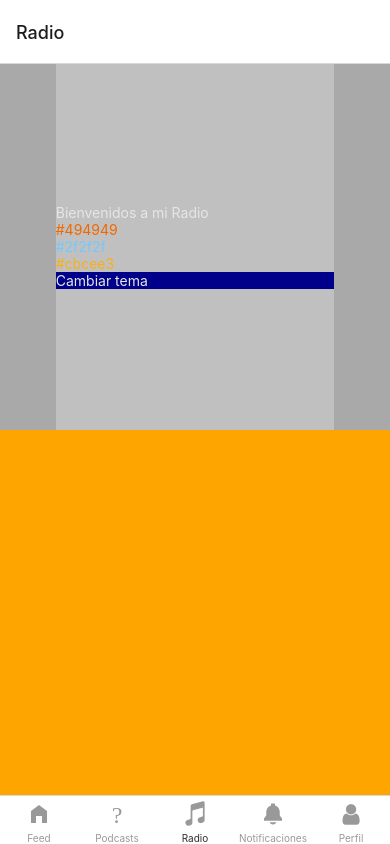
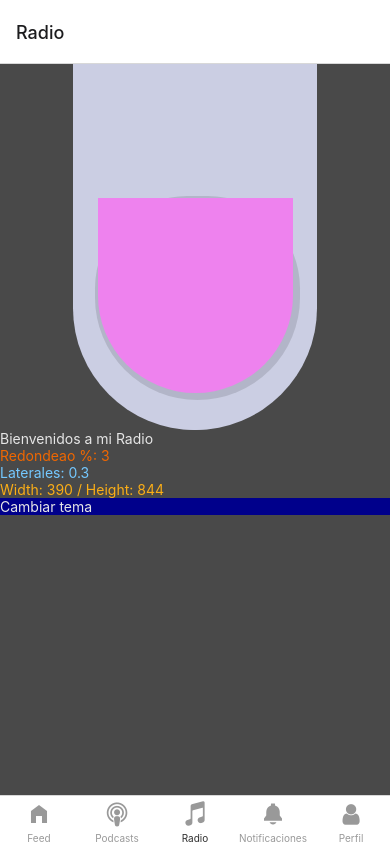
Before and after one commit to ceojosegarcia/vidalApp, a React Native app: screen /Radio in a window 390 px wide. Built offline with nearby package versions, Linux system fonts and the light colour scheme.

Commit message:
Primer layout disco

```diff
--- a/App.js
+++ b/App.js
@@ -1,4 +1,3 @@
-import { StyleSheet, Text, View } from 'react-native';
 import "react-native-gesture-handler";
 import Navigation from './pages/Navigation';
 
@@ -7,12 +6,3 @@ export default function App() {
       <Navigation />
   );
 }
-
-const styles = StyleSheet.create({
-  container: {
-    flex: 1,
-    backgroundColor: '#fff',
-    alignItems: 'center',
-    justifyContent: 'center',
-  },
-});
--- a/pages/Navigation.js
+++ b/pages/Navigation.js
@@ -22,7 +22,7 @@ const Navigation = () => {
                       if (route.name === 'Feed') {
                         return ( <MaterialIcons name="home-filled" size={24} color="#999999" /> );
                       } else if (route.name === 'Podcasts') {
-                        return ( <MaterialIcons name="podcasts" size={24} color="#999999" /> );
+                        return ( <FontAwesome name="podcast" size={24} color="#999999" /> );
                       } else if (route.name === 'Radio') {
                         return ( <Ionicons name="musical-notes" size={28} color="#999999" /> );
                       } else if (route.name === 'Notificaciones') {
--- a/pages/Radio.js
+++ b/pages/Radio.js
@@ -1,63 +1,79 @@
-import React from 'react';
+import React, {useEffect} from 'react';
 import useTheme from './components/hooks/useTheme';
-import { MyText, MyContainer, MyButton } from './components/StyledComponents';
+import { MyText, MyContainer, MyButton, Lateral, FondoDisco1, FondoDisco2, ContainerRow} from './components/StyledComponents';
 import styled from 'styled-components/native';
+import { useWindowDimensions } from 'react-native';
 
 
 const Mitad = styled.View`
-    background-color: orange;
     flex: 1;
 `;
-const Mitad2 = styled.View`
-    background-color: orange;
+const ViewDisco = styled.View`
+    background-color: transparent;
     flex: 1;
+    flex-direction: column;
+    position: relative;
+    align-items: center;
 `;
-const ContainerRow = styled.View`
-    background-color: violet;
-    flex: 1;
-    flex-direction: row;
+const Disco = styled.View`
+    background: violet;
+    position: absolute;
+    width: 80%;
+    aspect-ratio: 1;
+    bottom: 10%;
+    border-bottom-left-radius: 50%;
+    border-bottom-right-radius: 50%;
+    z-index: 20;
 `;
-const ViewDisco = styled.View`
-    background-color: silver;
-    flex: 1;
-    justify-content:center;
-`;
-const Lateral = styled.View`
-    background-color: darkgray;
-    flex: 0.2;
-    justify-content:center;
+const SombraDisco = styled.View`
+    background: rgba(0,0,0, 0.12);
+    position: absolute;
+    width: 84%;
+    aspect-ratio: 1;
+    bottom: 8%;
+    left:9%;
+    border-top-left-radius: 45%;
+    border-top-right-radius: 45%;
+    border-bottom-left-radius: 50%;
+    border-bottom-right-radius: 50%;
+    z-index: 10;
 `;
 
 const Radio = () => {
     const { theme, toggleTheme } = useTheme();
+    const { width, height } = useWindowDimensions();
+
+    const margen = Math.ceil(width * 10 / height / 2 ) / 10;
 
     const handlePress = () => {
         toggleTheme();
     };
-
 
     return (
         <MyContainer theme={theme}>
             {theme && (
                 <>
                 <Mitad>
-                    <ContainerRow>
-                    <Lateral></Lateral>
+                <ContainerRow>
+                    <Lateral margenes={margen.toFixed(1)}></Lateral>
                     <ViewDisco>
-                        <MyText theme={theme}>Bienvenidos a mi Radio</MyText>
-                        <MyText theme={theme} rojo>{theme.bgPrimary}</MyText>
-                        <MyText theme={theme} azul>{theme.bgSecundary}</MyText>
-                        <MyText theme={theme} dorado>{theme.bgContrast}</MyText>
-                        <MyButton theme={theme} onPress={handlePress}>
-                            <MyText theme={theme}>Cambiar tema</MyText>
-                        </MyButton>
+                        <FondoDisco1 theme={theme}></FondoDisco1>
+                        <FondoDisco2 theme={theme}></FondoDisco2>
+                        <SombraDisco></SombraDisco>
+                        <Disco></Disco>
                     </ViewDisco>
-                    <Lateral></Lateral>
-                    </ContainerRow>
+                    <Lateral margenes={margen}></Lateral>
+                </ContainerRow>
                 </Mitad>
-                <Mitad2>
-
-                </Mitad2>
+                <Mitad>
+                    <MyText theme={theme}>Bienvenidos a mi Radio</MyText>
+                    <MyText theme={theme} rojo>{`Redondeao %: ${Math.ceil(width*10/height/2)}`}</MyText>
+                    <MyText theme={theme} azul>{`Laterales: ${margen.toFixed(1)}`}</MyText>
+                    <MyText theme={theme} dorado>{`Width: ${width} / Height: ${height}`}</MyText>
+                    <MyButton theme={theme} onPress={handlePress}>
+                        <MyText theme={theme}>Cambiar tema</MyText>
+                    </MyButton>
+                </Mitad>
                 </>
             )}
         </MyContainer>
--- a/pages/components/StyledComponents.js
+++ b/pages/components/StyledComponents.js
@@ -17,7 +17,31 @@ export const MyContainer = styled.View`
     background: ${props => props.theme.bgPrimary};
     flex: 1;
   `;
-
+export const ContainerRow = styled.View`
+  flex: 1;
+  flex-direction: row;
+`;
 export const MyButton = styled.Pressable`
     background-color: darkblue;
 `;
+
+/* LAYOUT RADIO.JS */
+export const Lateral = styled.View`
+    flex: ${props => (props.margenes > 0.2 ? props.margenes : 0.2)};
+`;
+export const FondoDisco1 = styled.View`
+    background: ${props => props.theme.bgContrast};
+    height: 100%;
+    width: 100%;
+    border-bottom-left-radius: 50%;
+    border-bottom-right-radius: 50%;
+`;
+export const FondoDisco2 = styled.View`
+    background: ${props => props.theme.bgContrast};
+    position: absolute;
+    width: 100%;
+    aspect-ratio: 1;
+    bottom: 0;
+    border-bottom-left-radius: 50%;
+    border-bottom-right-radius: 50%;
+`;
```
